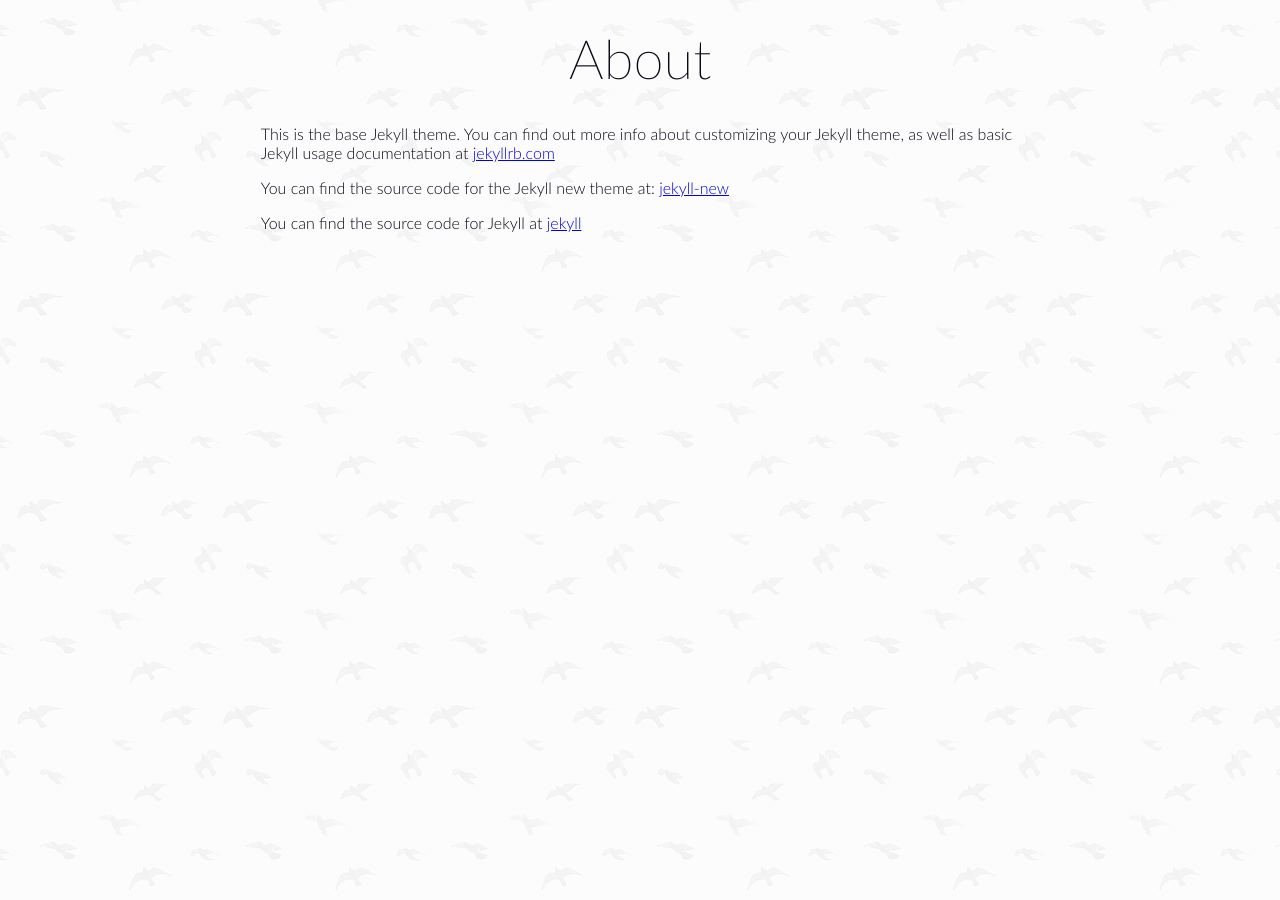
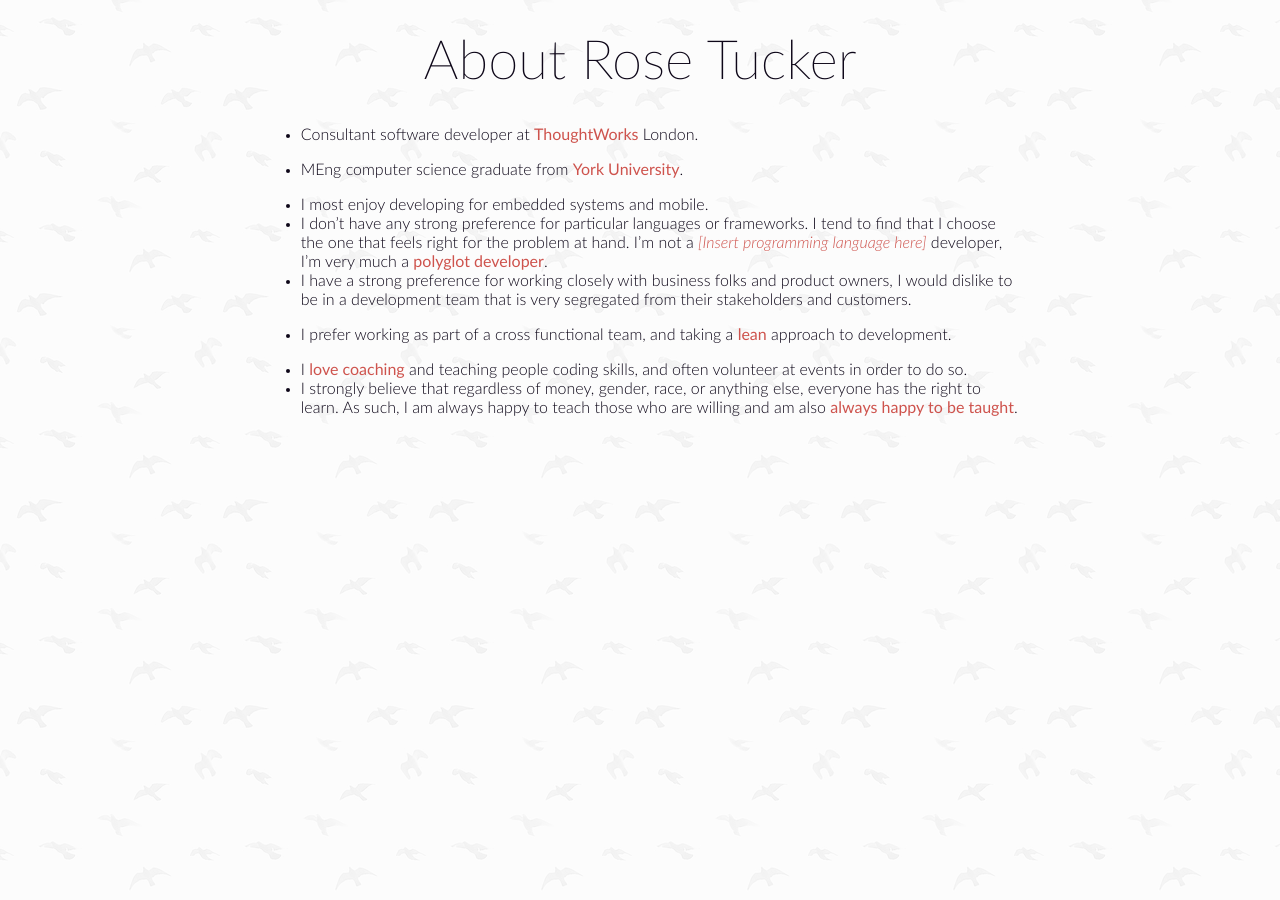
Before and after one commit to RosyTucker/RosyTucker.github.io, a Jekyll site: the page built from about.md, in a window 1280 px wide. Built offline with Jekyll 4.4.1, drawn with Linux system fonts in a browser that asks for light colours.

Commit message:
Update about

```diff
--- a/about.md
+++ b/about.md
@@ -1,13 +1,19 @@
 ---
 layout: page
-title: About
+title: About Rose Tucker
 permalink: /about/
 ---
+- Consultant software developer at **ThoughtWorks** London.
+- MEng computer science graduate from **York University**.
 
-This is the base Jekyll theme. You can find out more info about customizing your Jekyll theme, as well as basic Jekyll usage documentation at [jekyllrb.com](http://jekyllrb.com/)
+- I most enjoy developing for embedded systems and mobile.
+- I don't have any strong preference for particular languages or frameworks. I tend to find that I choose the one that
+feels right for the problem at hand. I'm not a *\[Insert programming language here\]* developer, I'm very
+much a **polyglot developer**.
+- I have a strong preference for working closely with business folks and product owners, I would dislike to be in a
+development team that is very segregated from their stakeholders and customers.
+- I prefer working as part of a cross functional team, and taking a **lean** approach to development.
 
-You can find the source code for the Jekyll new theme at:
-[jekyll-new](https://github.com/jglovier/jekyll-new)
-
-You can find the source code for Jekyll at
-[jekyll](https://github.com/jekyll/jekyll)
+- I **love coaching** and teaching people coding skills, and often volunteer at events in order to do so.
+- I strongly believe that regardless of money, gender, race, or anything else, everyone has the right to learn. As
+such, I am always happy to teach those who are willing and am also **always happy to be taught**.
```
